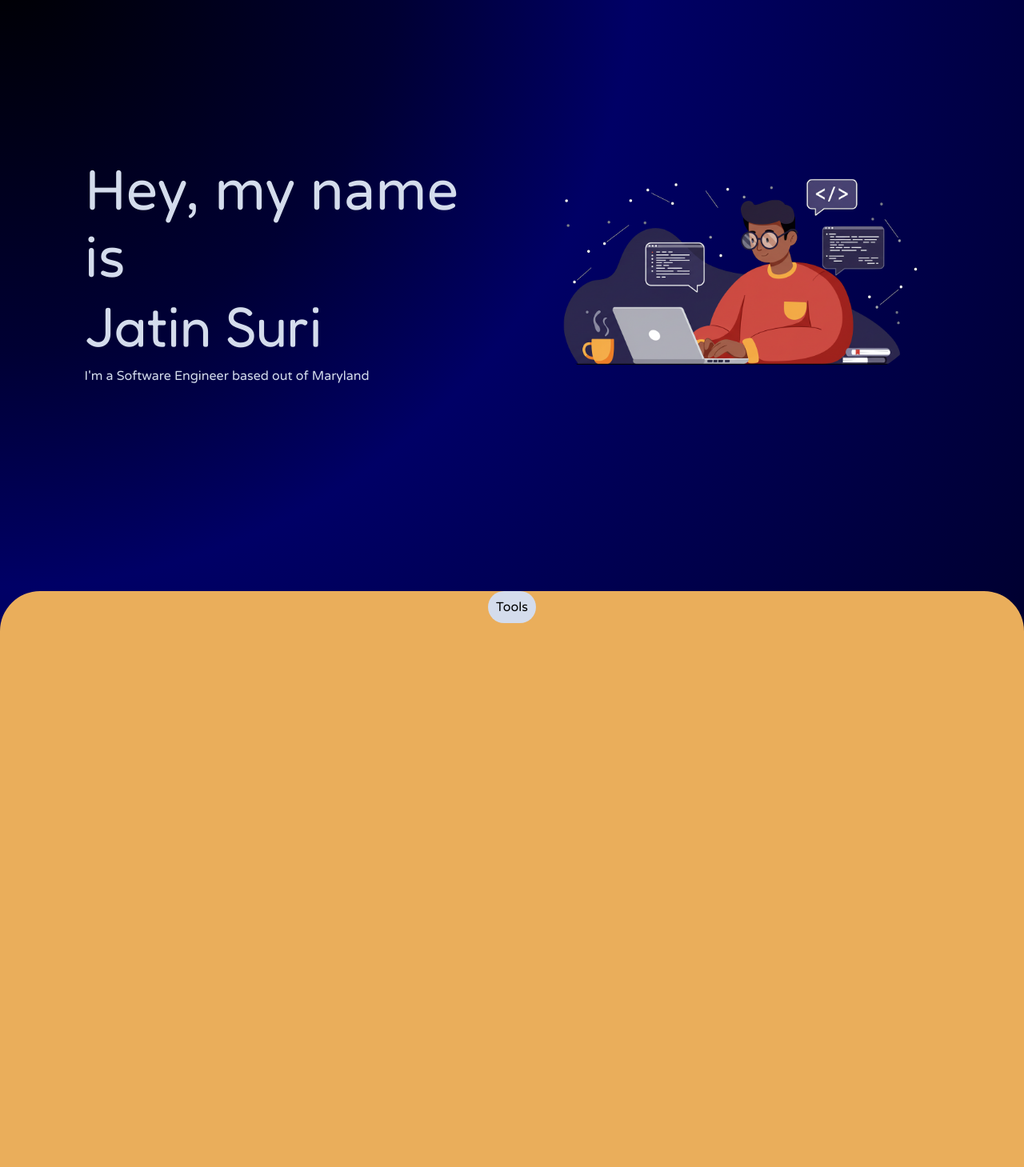
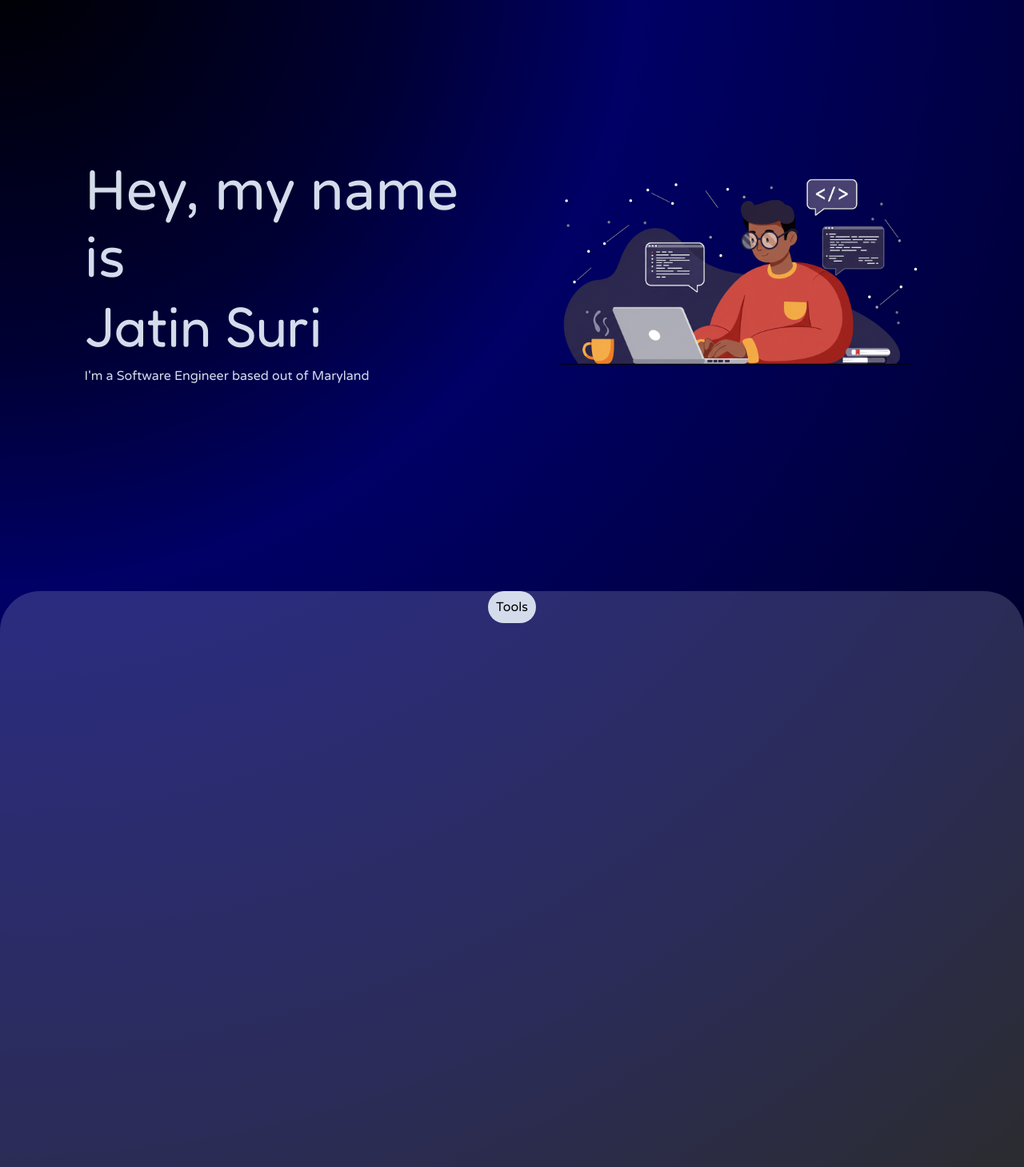
Before and after one commit to jatinsu/website, a React (Vite) app: page / in a window 1280 px wide. Shown: the part 61-1520 px from the top of the page at 80% size. Built offline with nearby package versions, Linux system fonts and the light colour scheme.

Commit message:
Fixed image getting really big on wide monitors

```diff
--- a/src/components/Navbar.css
+++ b/src/components/Navbar.css
@@ -12,7 +12,7 @@
 }
 
 .navbar.scrolled {
-  background-color: rgba(0, 0, 0,1);
+  background-color: rgba(0, 0, 0, 1);
 }
 
 .logo {
--- a/src/components/Tools.css
+++ b/src/components/Tools.css
@@ -15,7 +15,7 @@
     display: flex;
     justify-content: center;
     min-height: 90vh;
-    background-color: #eaae5b;
+    background-color: rgb(212, 220, 236, 0.2);
     border-top-left-radius: 0;
     border-top-right-radius: 0;
     transition: border-radius 0.8s ease-out;
--- a/src/pages/Home.css
+++ b/src/pages/Home.css
@@ -56,19 +56,12 @@ body {
 }
 
 .dev_image{
-  border-radius: 1000px;
   width: 100%;
   padding-left: 0px;
+  max-width: 950px;
 }
 
 .container {
-  /* background gradiant */
-
-  /* border-bottom: 5px solid #d4dcec;
-  border-bottom-left-radius: 100px;
-  border-bottom-right-radius: 100px; */
-
-
   display: flex;
   align-items: center;
   justify-content: center;
```
